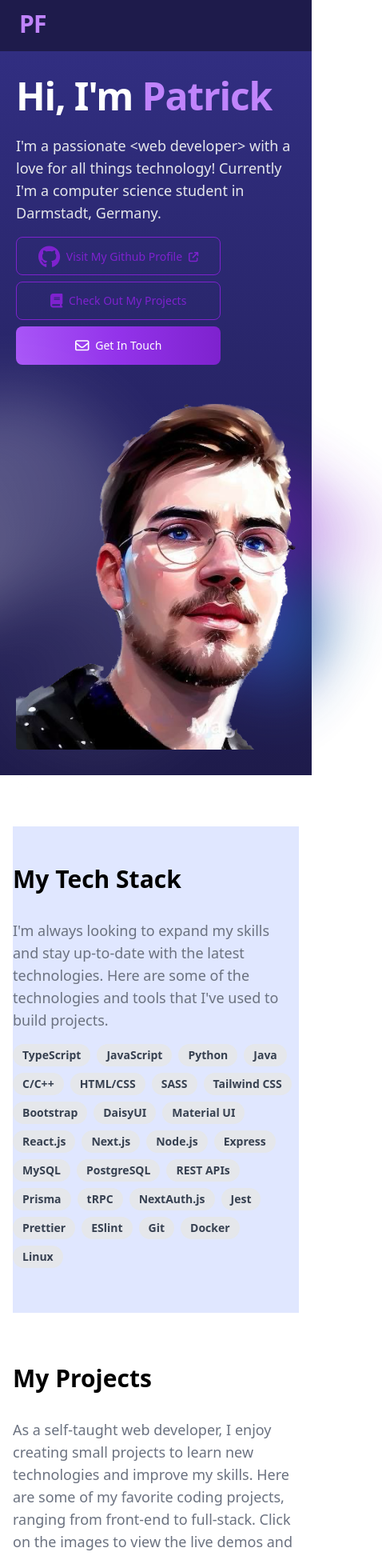
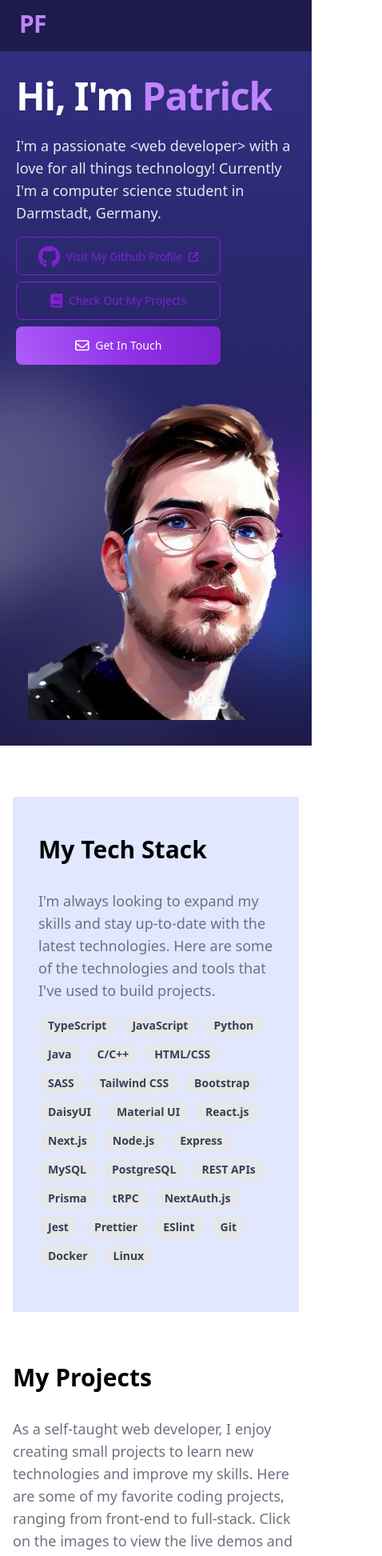
Before and after one commit to paddomanno/portfolio-next, a Next.js app: page / in a window 390 px wide. Shown: the top 1945 px of the page at 80% size, 478 px wide, since content can reach past the window. Built offline with nearby package versions, Linux system fonts and the light colour scheme.

Commit message:
fix section padding and hero image on small res

```diff
--- a/src/pages/index.tsx
+++ b/src/pages/index.tsx
@@ -54,7 +54,7 @@ const Home: NextPage = () => {
 
       <section id="about">
         {/* <div className="bg-gray-400 py-8 sm:py-16"> */}
-        <div className="bg-gradient-to-b from-indigo-900 to-indigo-950 py-8 sm:py-16">
+        <div className="overflow-hidden bg-gradient-to-b from-indigo-900 to-indigo-950 py-8 sm:py-16 ">
           <div className="mx-auto flex max-w-5xl flex-col items-center justify-center gap-10 px-5 sm:flex-row sm:px-12 md:px-24 lg:gap-20 lg:px-32 ">
             <div className="flex-1">
               <h1 className="text-5xl font-extrabold tracking-tight text-white sm:text-[5rem]">
@@ -114,7 +114,7 @@ const Home: NextPage = () => {
               </div>
             </div>
 
-            <div className="flex-1">
+            <div className="max-w-xs  flex-1">
               <div className="relative flex place-items-center before:absolute before:h-[300px] before:w-[480px] before:-translate-x-1/2 before:animate-spin-slow-reverse before:rounded-full before:bg-gradient-conic before:from-white before:to-transparent before:opacity-30 before:blur-2xl before:content-[''] after:absolute after:z-10 after:h-[180px] after:w-[240px] after:translate-x-48 after:animate-move-and-spin after:bg-gradient-conic after:from-sky-700 after:via-purple-700 after:opacity-80 after:blur-2xl after:content-[''] before:lg:h-[360px]">
                 <Image
                   src="/images/hero-image-1.PNG"
@@ -129,7 +129,7 @@ const Home: NextPage = () => {
         </div>
       </section>
       <main className="mx-auto  px-4 sm:px-12 lg:px-24">
-        <section id="techstack" className="mt-16 bg-indigo-100 py-12">
+        <section id="techstack" className="mt-16 bg-indigo-100 px-8 py-12">
           <div className="mx-auto max-w-4xl">
             <h2 className="mb-8 text-3xl font-bold">My Tech Stack</h2>
             <p className="text-lg text-gray-500">
@@ -294,7 +294,7 @@ const Home: NextPage = () => {
 
         <section
           id="contact"
-          className="mt-16 rounded-xl bg-indigo-900 py-12 text-white shadow"
+          className="mt-16 rounded-xl bg-indigo-900 px-8 py-12 text-white shadow"
         >
           <div className="mx-auto max-w-lg">
             <h2 className="mb-8 text-3xl font-bold">Get In Touch</h2>
```
